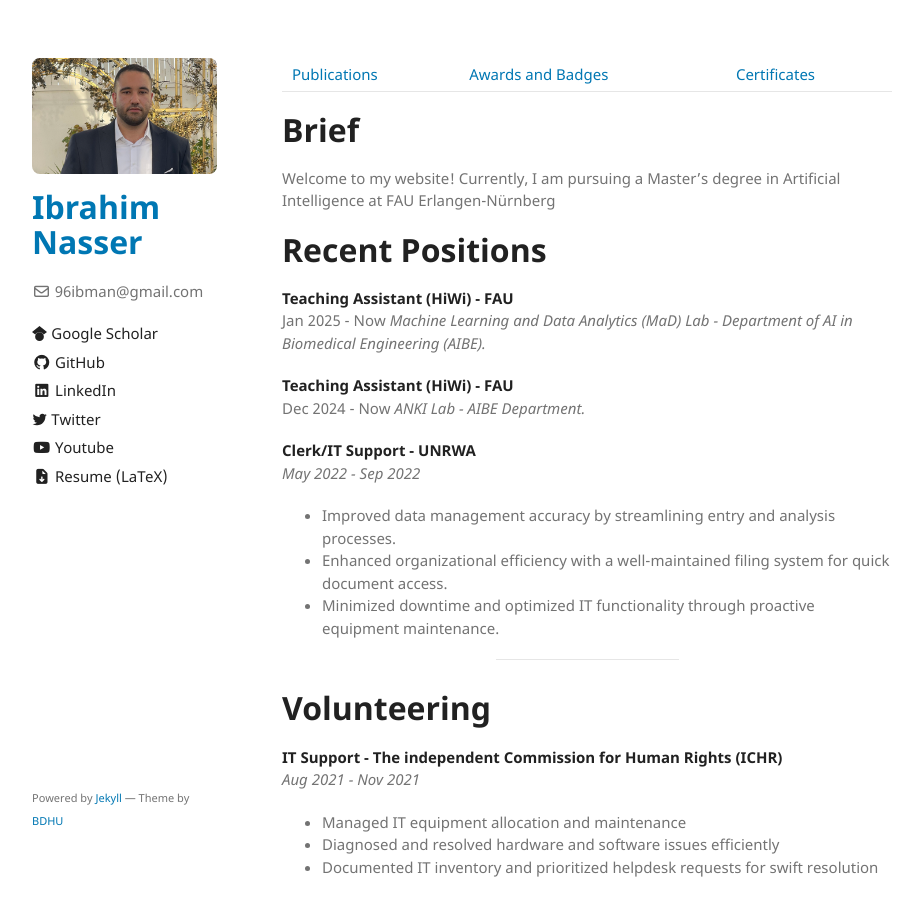
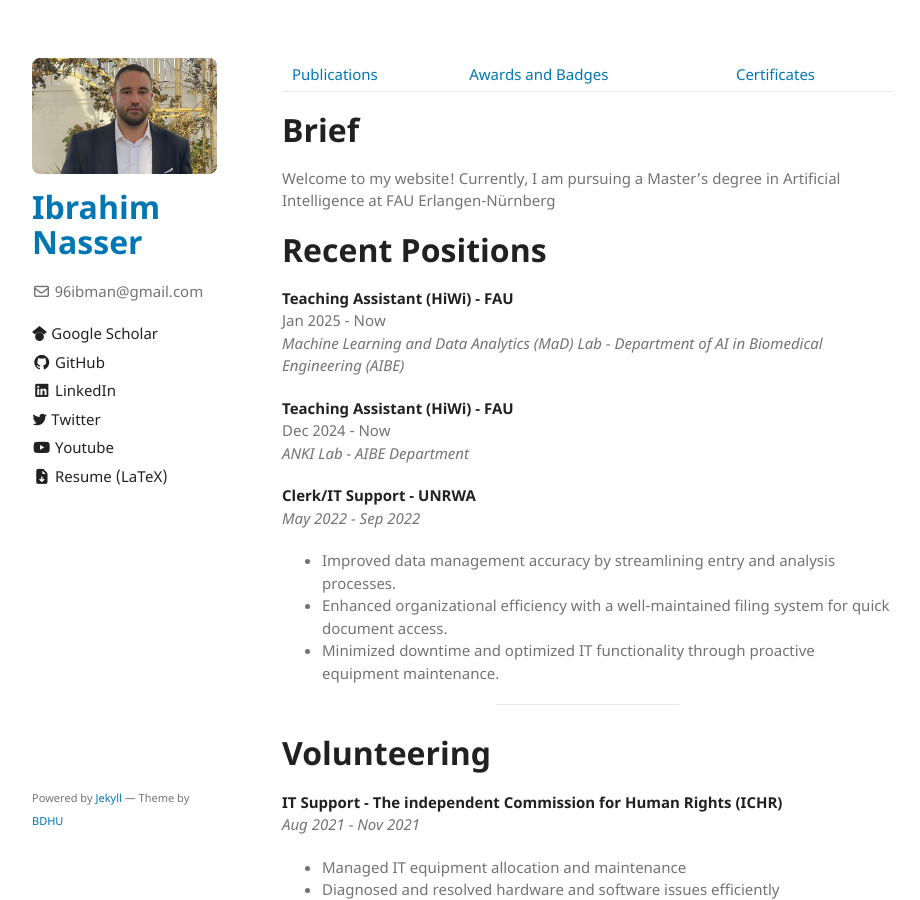
Before and after one commit to 96ibman/ibrahim-nasser, a Jekyll site: the page built from index.md, in a window 1280 px wide and 900 px high. Shown: the whole window, without its empty margins (178-1098 px from the left). Built offline with Jekyll 4.4.1, drawn with Linux system fonts in a browser that asks for light colours.

Commit message:
breakline

```diff
--- a/index.md
+++ b/index.md
@@ -10,12 +10,12 @@ Welcome to my website! Currently, I am pursuing a Master's degree in Artificial
 
 # Recent Positions
 **Teaching Assistant (HiWi) - FAU** <br>
-Jan 2025 - Now
-*Machine Learning and Data Analytics (MaD) Lab - Department of AI in Biomedical Engineering (AIBE).*
+Jan 2025 - Now <br>
+*Machine Learning and Data Analytics (MaD) Lab - Department of AI in Biomedical Engineering (AIBE)*
 
 **Teaching Assistant (HiWi) - FAU** <br>
-Dec 2024 - Now
-*ANKI Lab - AIBE Department.*
+Dec 2024 - Now <br>
+*ANKI Lab - AIBE Department*
 
 **Clerk/IT Support - UNRWA** <br>
 *May 2022 - Sep 2022*
@@ -40,7 +40,7 @@ Dec 2024 - Now
 
 # Education
 **M.Sc. in Artificial Intelligence** (*Oct 2023 - Present*)<br>
-Friedrich-Alexander-Universität (FAU) Erlangen-Nürnberg – *Germany*
+Friedrich-Alexander-Universität (FAU) Erlangen-Nürnberg – *Germany* <br>
 **B.Eng. in Computer Systems Engineering** (*Sep 2014 - Sep 2019*)<br>
 Al-Azhar University Gaza (AUG) – *Palestine*
 <hr>
```
